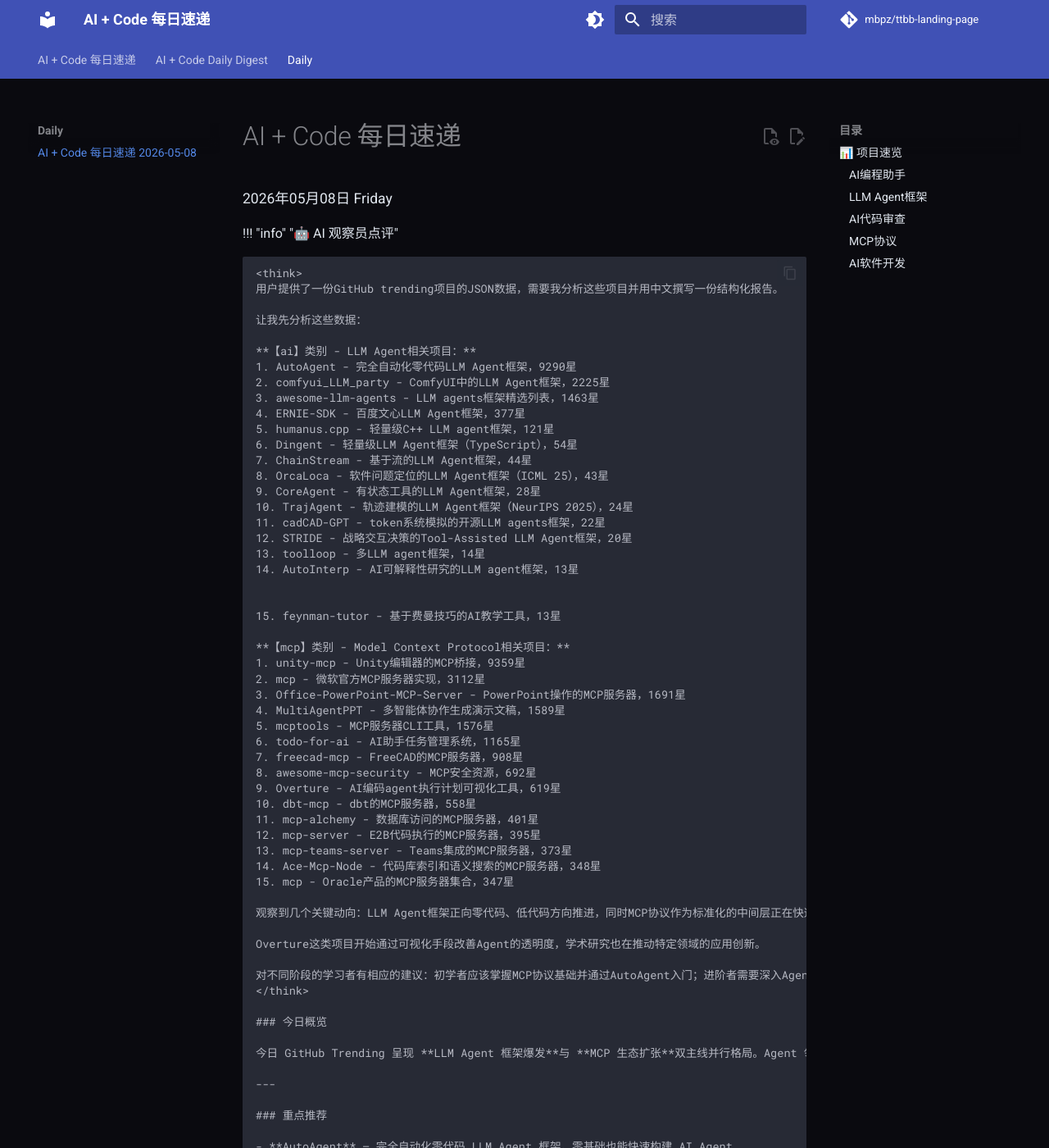
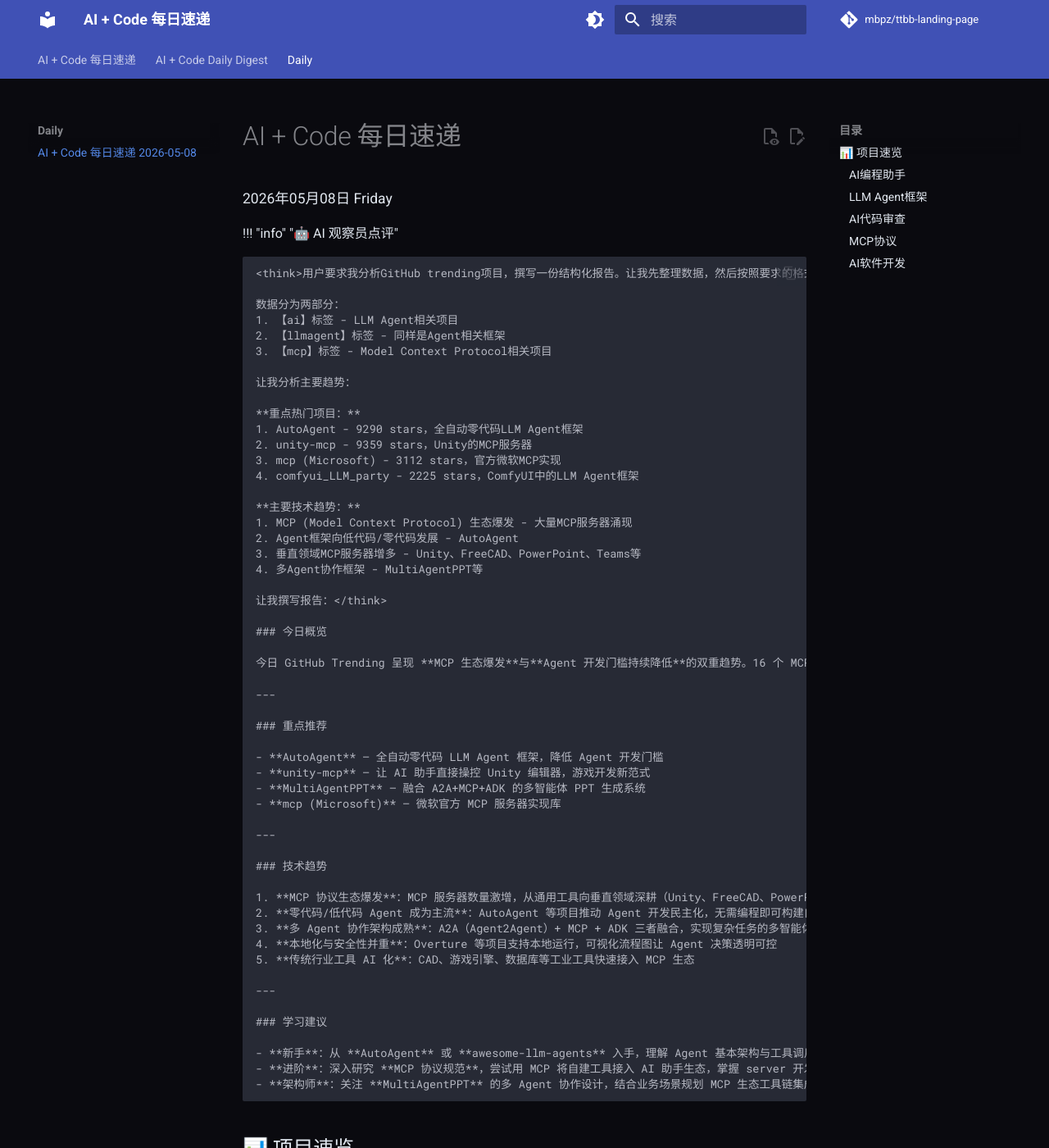
Before and after one commit to mbpz/ttbb-landing-page, an MkDocs documentation site: the page built from docs/daily/2026-05-08.md, in a window 1280 px wide and 1400 px high. Shown: the whole window at 82% size. Built offline with MkDocs 1.6.1 and Material for MkDocs 9.7.7, drawn with Linux system fonts in a browser that asks for light colours; comment, search, counter and statistics services are not loaded; some of the changed text lies outside the part shown.

Commit message:
docs: auto-update AI daily 2026-05-08 [1 entries]

```diff
--- a/docs/daily/2026-05-08.md
+++ b/docs/daily/2026-05-08.md
@@ -10,81 +10,59 @@ date: 2026-05-08
 
 !!! "info" "🤖 AI 观察员点评"
 
-    <think>
-    用户提供了一份GitHub trending项目的JSON数据，需要我分析这些项目并用中文撰写一份结构化报告。
+    <think>用户要求我分析GitHub trending项目，撰写一份结构化报告。让我先整理数据，然后按照要求的格式输出。
 
-    让我先分析这些数据：
+    数据分为两部分：
+    1. 【ai】标签 - LLM Agent相关项目
+    2. 【llmagent】标签 - 同样是Agent相关框架
+    3. 【mcp】标签 - Model Context Protocol相关项目
 
-    **【ai】类别 - LLM Agent相关项目：**
-    1. AutoAgent - 完全自动化零代码LLM Agent框架，9290星
-    2. comfyui_LLM_party - ComfyUI中的LLM Agent框架，2225星
-    3. awesome-llm-agents - LLM agents框架精选列表，1463星
-    4. ERNIE-SDK - 百度文心LLM Agent框架，377星
-    5. humanus.cpp - 轻量级C++ LLM agent框架，121星
-    6. Dingent - 轻量级LLM Agent框架（TypeScript），54星
-    7. ChainStream - 基于流的LLM Agent框架，44星
-    8. OrcaLoca - 软件问题定位的LLM Agent框架（ICML 25），43星
-    9. CoreAgent - 有状态工具的LLM Agent框架，28星
-    10. TrajAgent - 轨迹建模的LLM Agent框架（NeurIPS 2025），24星
-    11. cadCAD-GPT - token系统模拟的开源LLM agents框架，22星
-    12. STRIDE - 战略交互决策的Tool-Assisted LLM Agent框架，20星
-    13. toolloop - 多LLM agent框架，14星
-    14. AutoInterp - AI可解释性研究的LLM agent框架，13星
+    让我分析主要趋势：
 
+    **重点热门项目：**
+    1. AutoAgent - 9290 stars，全自动零代码LLM Agent框架
+    2. unity-mcp - 9359 stars，Unity的MCP服务器
+    3. mcp (Microsoft) - 3112 stars，官方微软MCP实现
+    4. comfyui_LLM_party - 2225 stars，ComfyUI中的LLM Agent框架
 
-    15. feynman-tutor - 基于费曼技巧的AI教学工具，13星
+    **主要技术趋势：**
+    1. MCP (Model Context Protocol) 生态爆发 - 大量MCP服务器涌现
+    2. Agent框架向低代码/零代码发展 - AutoAgent
+    3. 垂直领域MCP服务器增多 - Unity、FreeCAD、PowerPoint、Teams等
+    4. 多Agent协作框架 - MultiAgentPPT等
 
-    **【mcp】类别 - Model Context Protocol相关项目：**
-    1. unity-mcp - Unity编辑器的MCP桥接，9359星
-    2. mcp - 微软官方MCP服务器实现，3112星
-    3. Office-PowerPoint-MCP-Server - PowerPoint操作的MCP服务器，1691星
-    4. MultiAgentPPT - 多智能体协作生成演示文稿，1589星
-    5. mcptools - MCP服务器CLI工具，1576星
-    6. todo-for-ai - AI助手任务管理系统，1165星
-    7. freecad-mcp - FreeCAD的MCP服务器，908星
-    8. awesome-mcp-security - MCP安全资源，692星
-    9. Overture - AI编码agent执行计划可视化工具，619星
-    10. dbt-mcp - dbt的MCP服务器，558星
-    11. mcp-alchemy - 数据库访问的MCP服务器，401星
-    12. mcp-server - E2B代码执行的MCP服务器，395星
-    13. mcp-teams-server - Teams集成的MCP服务器，373星
-    14. Ace-Mcp-Node - 代码库索引和语义搜索的MCP服务器，348星
-    15. mcp - Oracle产品的MCP服务器集合，347星
-
-    观察到几个关键动向：LLM Agent框架正向零代码、低代码方向推进，同时MCP协议作为标准化的中间层正在快速普及，工具与工作流自动化也在不断深化。
-
-    Overture这类项目开始通过可视化手段改善Agent的透明度，学术研究也在推动特定领域的应用创新。
-
-    对不同阶段的学习者有相应的建议：初学者应该掌握MCP协议基础并通过AutoAgent入门；进阶者需要深入Agent架构设计，了解ComfyUI集成和MCP服务器开发；架构师则要关注多Agent协作模式和MCP生态系统的安全防护与生产部署。
-    </think>
+    让我撰写报告：</think>
 
     ### 今日概览
 
-    今日 GitHub Trending 呈现 **LLM Agent 框架爆发**与 **MCP 生态扩张**双主线并行格局。Agent 领域从「通用框架」向「垂直场景」细分（如 OrcaLoca 软件定位、TrajAgent 轨迹建模），而 MCP 协议已从概念验证进入**基础设施层**，微软、Oracle 等大厂纷纷推出官方实现，Unity、FreeCAD 等生产力工具也在快速接入。
+    今日 GitHub Trending 呈现 **MCP 生态爆发**与**Agent 开发门槛持续降低**的双重趋势。16 个 MCP 相关项目强势上榜，涵盖游戏开发（Unity）、办公软件（PowerPoint、Teams）、工程工具（FreeCAD）等垂直场景；与此同时，AutoAgent 以 9.3k Stars 引领零代码 Agent 框架潮流，LLM Agent 框架生态正从通用向专业化、集成化演进。
 
     ---
 
     ### 重点推荐
 
-    - **AutoAgent** — 完全自动化零代码 LLM Agent 框架，零基础也能快速构建 AI Agent
-    - **unity-mcp** — 让 AI 助手直接操控 Unity 编辑器，游戏开发工作流革命性提效
-    - **MultiAgentPPT** — 整合 A2A + MCP + ADK 架构，多 Agent 协作生成演示文稿
+    - **AutoAgent** — 全自动零代码 LLM Agent 框架，降低 Agent 开发门槛
+    - **unity-mcp** — 让 AI 助手直接操控 Unity 编辑器，游戏开发新范式
+    - **MultiAgentPPT** — 融合 A2A+MCP+ADK 的多智能体 PPT 生成系统
+    - **mcp (Microsoft)** — 微软官方 MCP 服务器实现库
 
     ---
 
     ### 技术趋势
 
-    1. **MCP 协议标准化加速**：微软、Oracle 等大厂推出官方 MCP 服务器实现，数据库（mcp-alchemy）、dbt、PowerPoint 等企业级工具纷纷接入，MCP 正成为 AI 工具互联的事实标准
-    2. **零代码/低代码 Agent 平台崛起**：AutoAgent 等项目降低 Agent 开发门槛，同时 ComfyUI 集成、Flow 可视化（Overture）让复杂 Agent 流程更可控
-    3. **垂直领域 Agent 精细化**：从通用框架向专业场景分化——代码库索引（Ace-Mcp-Node）、软件问题定位（OrcaLoca）、轨迹建模（TrajAgent）等论文级工作密集涌现
+    1. **MCP 协议生态爆发**：MCP 服务器数量激增，从通用工具向垂直领域深耕（Unity、FreeCAD、PowerPoint、Teams、dbt 等），成为 AI 工具集成的标准协议
+    2. **零代码/低代码 Agent 成为主流**：AutoAgent 等项目推动 Agent 开发民主化，无需编程即可构建自动化流程
+    3. **多 Agent 协作架构成熟**：A2A（Agent2Agent）+ MCP + ADK 三者融合，实现复杂任务的多智能体协同
+    4. **本地化与安全性并重**：Overture 等项目支持本地运行，可视化流程图让 Agent 决策透明可控
+    5. **传统行业工具 AI 化**：CAD、游戏引擎、数据库等工业工具快速接入 MCP 生态
 
     ---
 
     ### 学习建议
 
-    - **新手**：从 `awesome-llm-agents` 和 `awesome-mcp-security` 入手建立全局认知；利用 AutoAgent 零代码体验 Agent 构建流程
-    - **进阶**：深入研究 ComfyUI_LLM_party 理解多模型协作；尝试用 `mcptools` CLI 快速调试 MCP 服务器；参考 OrcaLoca/TrajAgent 论文复现学术级 Agent 设计
-    - **架构师**：关注 MultiAgentPPT 的 A2A+MCP+ADK 三层架构模式；探索 Overture 的 Flow 可视化思路提升 Agent 可观测性；布局企业级 MCP 安全（awesome-mcp-security）与多 Agent 协作治理
+    - **新手**：从 **AutoAgent** 或 **awesome-llm-agents** 入手，理解 Agent 基本架构与工具调用范式
+    - **进阶**：深入研究 **MCP 协议规范**，尝试用 MCP 将自建工具接入 AI 助手生态，掌握 server 开发技巧
+    - **架构师**：关注 **MultiAgentPPT** 的多 Agent 协作设计，结合业务场景规划 MCP 生态工具链集成方案
 
 ## 📊 项目速览
 
@@ -185,7 +163,7 @@ A command-line interface for interacting with MCP (Model Context Protocol) serve
 
 🤖 A comprehensive task management system specifically designed for AI assistants. Supports project management, task tracking, team collaboration, and seamless AI integration through MCP (Model Context Protocol). Built with modern tech stack including React, Flask, and Docker. Try it now at https://todo4ai.org/
 
-**[freecad-mcp](https://github.com/neka-nat/freecad-mcp)** ★ 908 | `Python`
+**[freecad-mcp](https://github.com/neka-nat/freecad-mcp)** ★ 910 | `Python`
 
 FreeCAD MCP(Model Context Protocol) server
 
```
Also changed, not shown: docs/data/2026-05-08/api_response.json (+1 -1 lines), docs/data/2026-05-08/mcp.json (+1 -1 lines).
